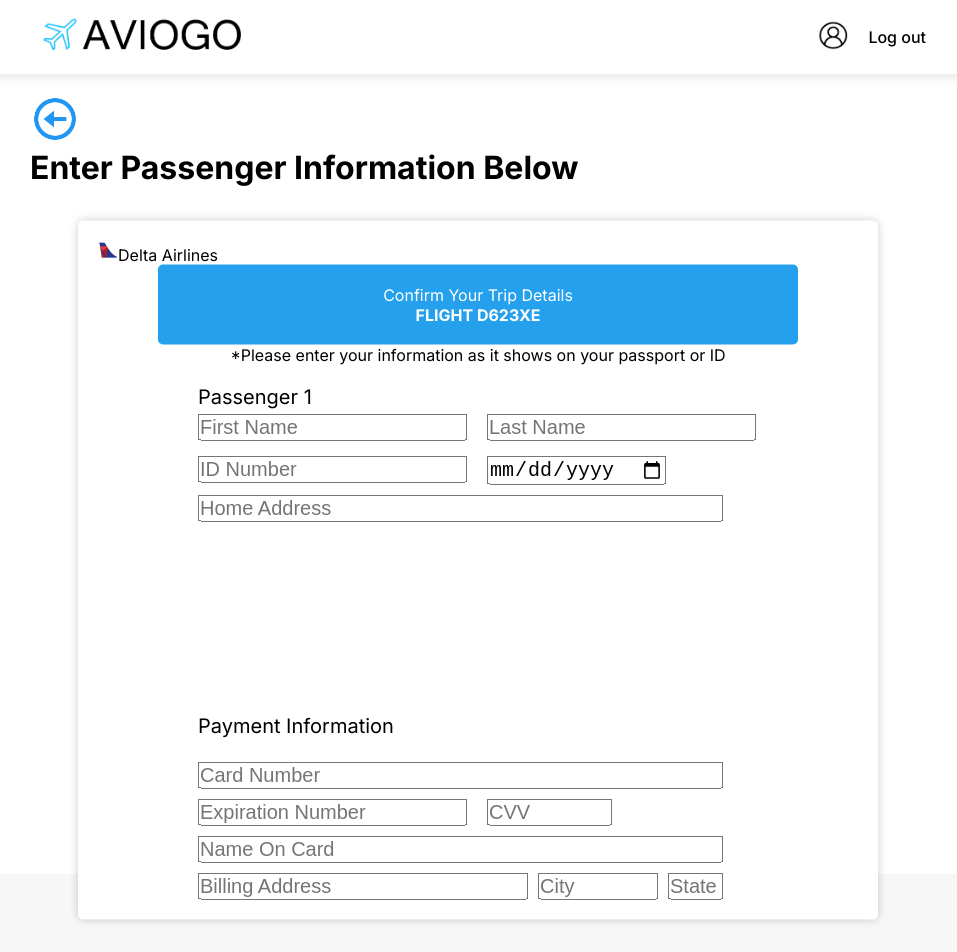
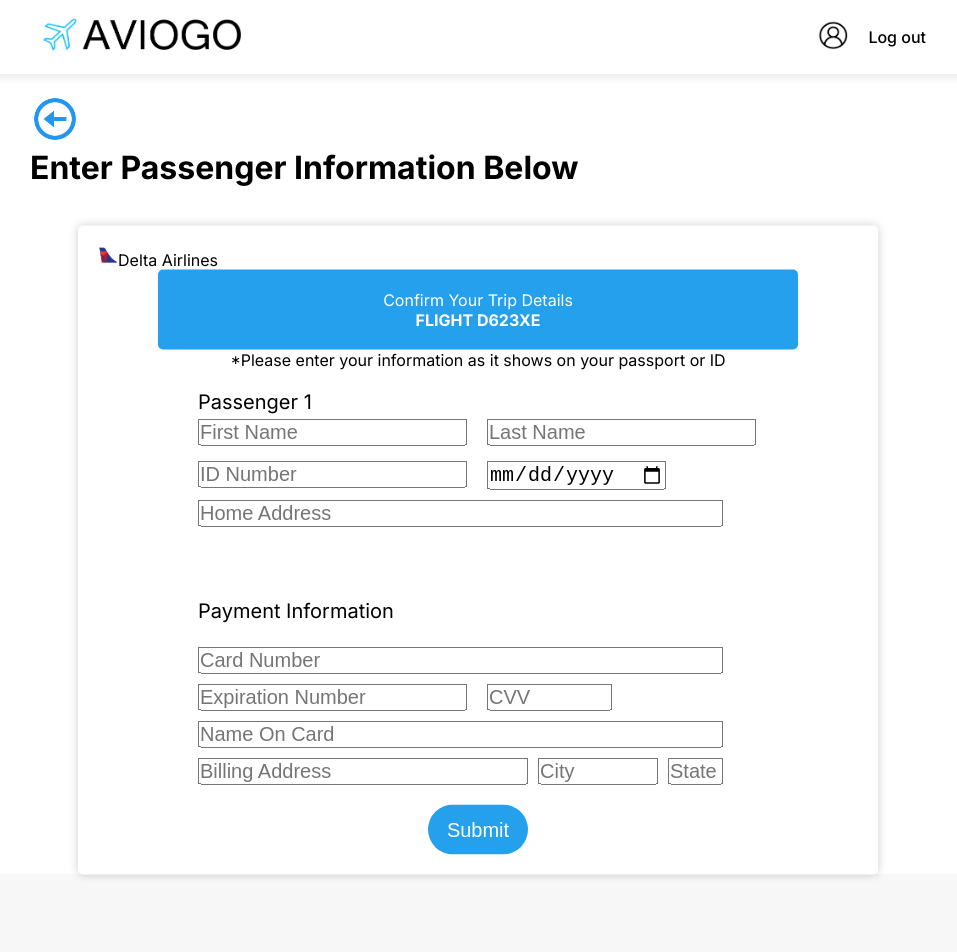
Before and after one commit to Knowone27/Group-4-Flight-Booking-Ecommerce, a Next.js app in the folder aviogo/: page /passengerInformation in a window 1280 px wide. Shown: the top 952 px of the page, without its empty margins (162-1119 px from the left). Built offline with nearby package versions, Linux system fonts and the light colour scheme.

Commit message:
button formatting

```diff
--- a/aviogo/src/app/passengerInformation/page.js
+++ b/aviogo/src/app/passengerInformation/page.js
@@ -66,11 +66,7 @@
             <br/>
             <br/>
             <br/>
-            <br/>
-            <br/>
-            <br/>
-            <br/>
-            <br/>
+
             <div>
               <p>Payment Information</p>
               <br/>
@@ -125,7 +121,10 @@
                 required
               />
             </div>
+
           </div>
+          <br/>
+          <button id = "submit" className={styles.submitButton}>Submit</button>
         </div>
 
     </div>
--- a/aviogo/src/app/passengerInformation/passengerInformation.module.css
+++ b/aviogo/src/app/passengerInformation/passengerInformation.module.css
@@ -3,7 +3,7 @@
     width: 50px;
 }
 .whiteBox {
-    margin-top: 170px;
+    margin-top: 150px;
     background-color: #fff; /* White box */
     padding: 20px;
     border-radius: 5px;
@@ -74,3 +74,13 @@
     font-size: 20px;
     margin-right: 10px;
 }
+.submitButton{
+    background-color:#24A0ED;
+    color: #fff;
+    align-self: center;
+    border-radius: 30px;
+    border-color: transparent;
+    height: 50px;
+    width: 100px;
+    font-size: 20px;
+}
```
